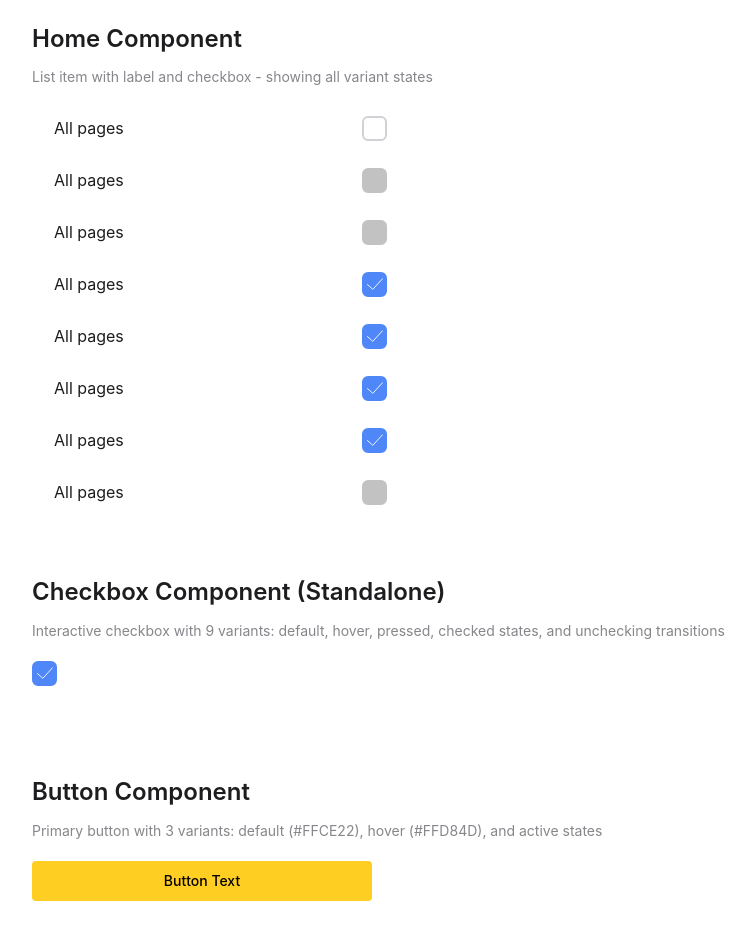
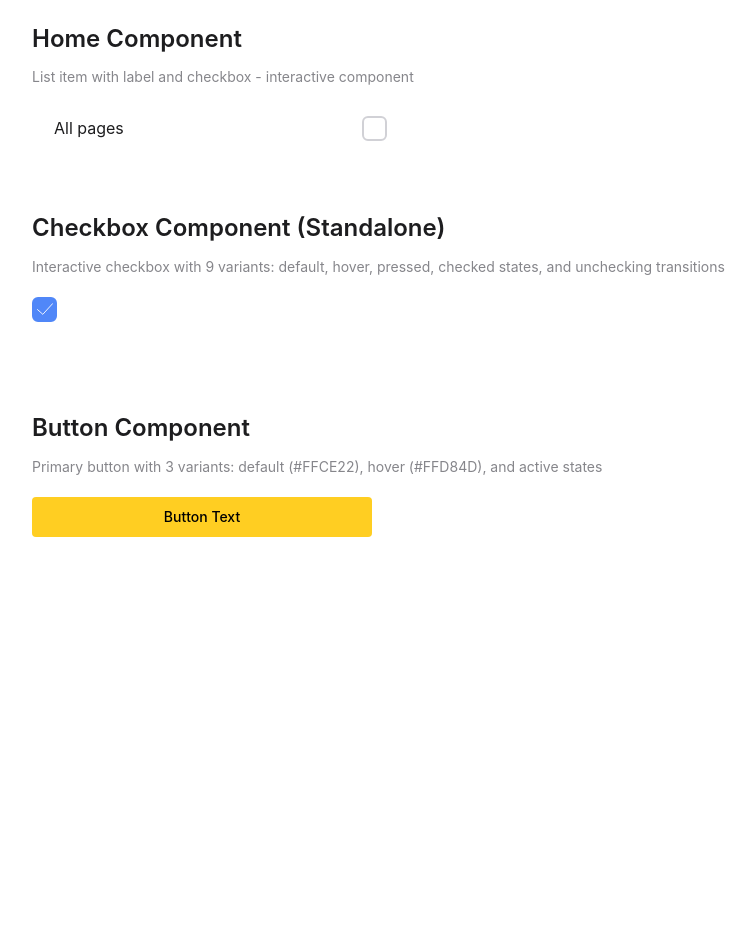
Before and after one commit to amaralkaff/ellty-frontend, a plain HTML site: page index.html in a window 1280 px wide. Shown: the whole page, without its empty margins (28-784 px from the left). After the commit the page ends 800 px from the top, so only its background shows below. Drawn offline with Linux system fonts and the light colour scheme.

Commit message:
Simplify to show just 1 home component
- Remove multiple variant demonstrations
- Show single interactive home component
- Clean, minimal presentation

```diff
--- a/index.html
+++ b/index.html
@@ -11,51 +11,11 @@
         <!-- Home Component Section -->
         <div class="component-section">
             <h2 class="component-title">Home Component</h2>
-            <p class="component-description">List item with label and checkbox - showing all variant states</p>
+            <p class="component-description">List item with label and checkbox - interactive component</p>
 
-            <!-- Variant 1: Default unchecked -->
             <div class="home-component">
                 <span class="home-label">All pages</span>
                 <div class="desktop-variant"></div>
-            </div>
-
-            <!-- Variant 2: Hover unchecked (gray checkmark) -->
-            <div class="home-component">
-                <span class="home-label">All pages</span>
-                <div class="desktop-variant" style="background-image: url('assets/Vector%20141.svg'); filter: brightness(0) saturate(100%) invert(87%) sepia(0%) saturate(0%) hue-rotate(180deg) brightness(92%) contrast(87%);"></div>
-            </div>
-
-            <!-- Variant 3: Pressed unchecked -->
-            <div class="home-component">
-                <span class="home-label">All pages</span>
-                <div class="desktop-variant" style="background-image: url('assets/Vector%20141.svg'); filter: brightness(0) saturate(100%) invert(87%) sepia(0%) saturate(0%) hue-rotate(180deg) brightness(92%) contrast(87%);"></div>
-            </div>
-
-            <!-- Variant 4-7: Checked states -->
-            <div class="home-component">
-                <span class="home-label">All pages</span>
-                <div class="desktop-variant checked"></div>
-            </div>
-
-            <div class="home-component">
-                <span class="home-label">All pages</span>
-                <div class="desktop-variant checked"></div>
-            </div>
-
-            <div class="home-component">
-                <span class="home-label">All pages</span>
-                <div class="desktop-variant checked"></div>
-            </div>
-
-            <div class="home-component">
-                <span class="home-label">All pages</span>
-                <div class="desktop-variant checked"></div>
-            </div>
-
-            <!-- Variant 8: Unchecking -->
-            <div class="home-component">
-                <span class="home-label">All pages</span>
-                <div class="desktop-variant" style="background-image: url('assets/Vector%20141.svg'); filter: brightness(0) saturate(100%) invert(87%) sepia(0%) saturate(0%) hue-rotate(180deg) brightness(92%) contrast(87%);"></div>
             </div>
         </div>
 
```
